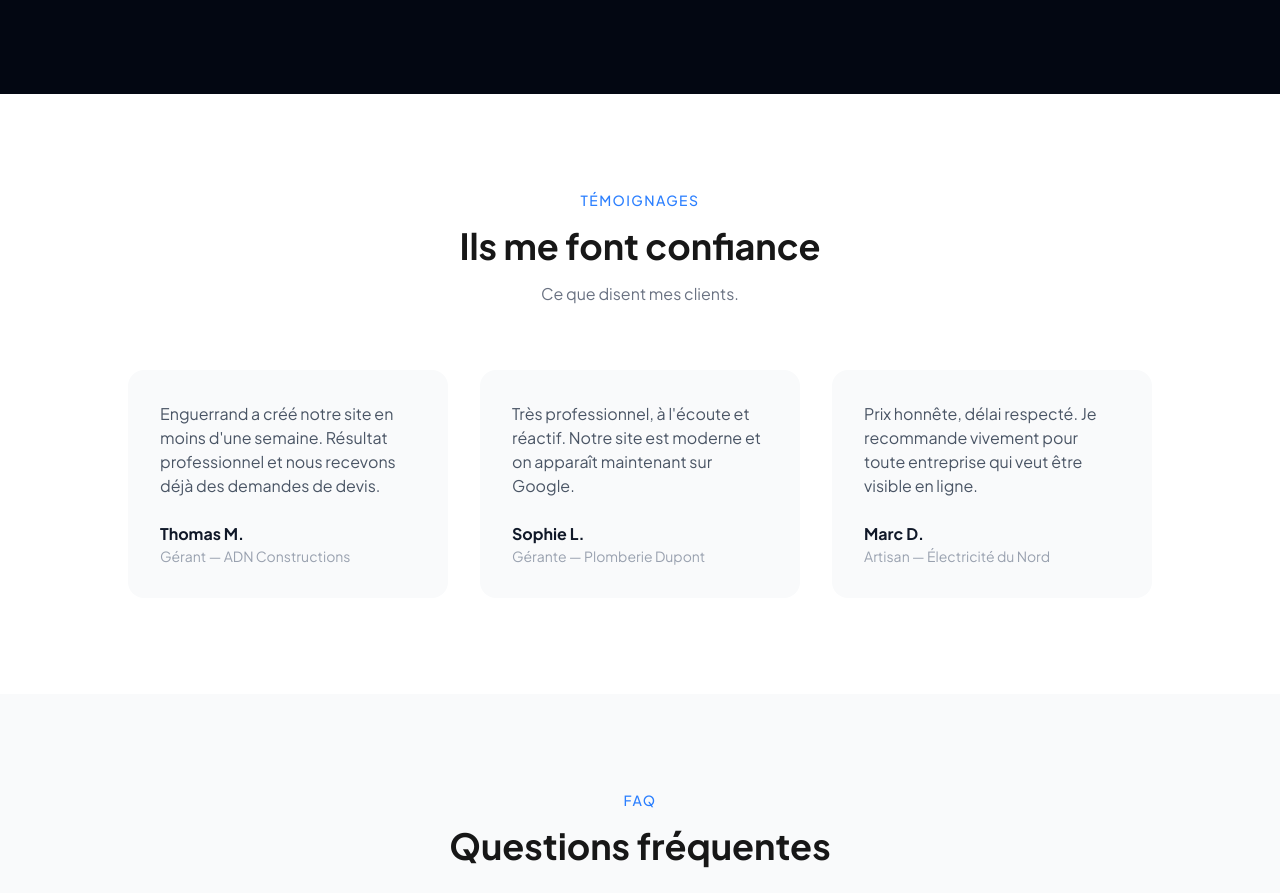
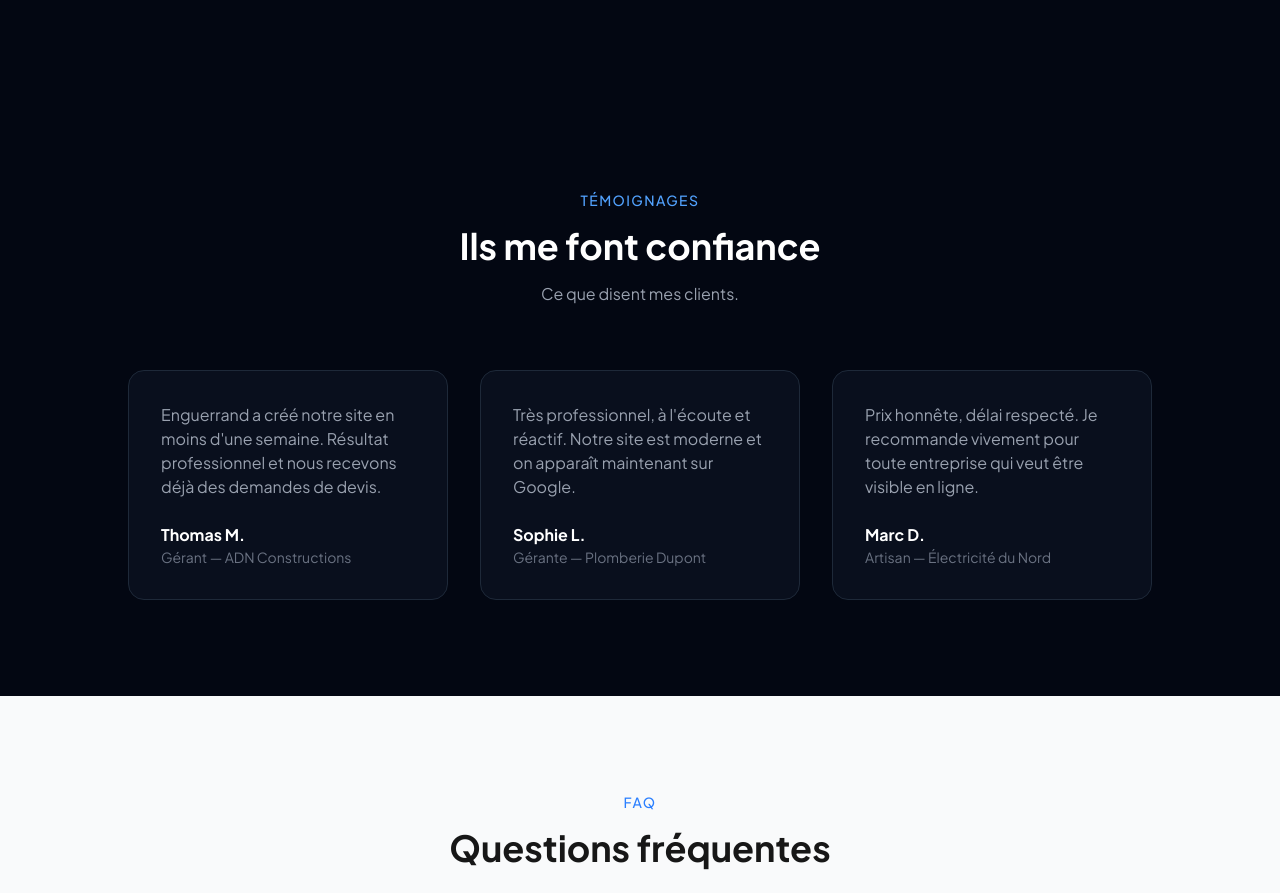
Before and after one commit to enguerrandbourghelle/agence-demo, a Next.js app: page / in a window 1280 px wide. Shown: the part 3466-4359 px from the top of the page. Built offline with nearby package versions, Linux system fonts and the light colour scheme.

Commit message:
feat: theme sombre sur Temoignages

```diff
--- a/components/Temoignages.tsx
+++ b/components/Temoignages.tsx
@@ -2,38 +2,38 @@ import AnimatedSection from "./AnimatedSection";
 
 export default function Temoignages() {
   return (
-    <section className="py-24 px-6 bg-white">
+    <section className="py-24 px-6 bg-gray-950">
       <div className="max-w-5xl mx-auto">
         <AnimatedSection>
-          <p className="text-sm font-medium text-blue-500 mb-4 tracking-widest uppercase text-center">Témoignages</p>
-          <h2 className="text-4xl font-bold text-center mb-4">Ils me font confiance</h2>
-          <p className="text-center text-gray-500 mb-16">Ce que disent mes clients.</p>
+          <p className="text-sm font-medium text-blue-400 mb-4 tracking-widest uppercase text-center">Témoignages</p>
+          <h2 className="text-4xl font-bold text-center mb-4 text-white">Ils me font confiance</h2>
+          <p className="text-center text-gray-400 mb-16">Ce que disent mes clients.</p>
         </AnimatedSection>
         <div className="grid grid-cols-1 md:grid-cols-3 gap-8">
           <AnimatedSection>
-            <div className="bg-gray-50 rounded-2xl p-8">
-              <p className="text-gray-600 mb-6">Enguerrand a créé notre site en moins d&apos;une semaine. Résultat professionnel et nous recevons déjà des demandes de devis.</p>
+            <div className="bg-gray-900/50 border border-gray-800 rounded-2xl p-8">
+              <p className="text-gray-400 mb-6">Enguerrand a créé notre site en moins d&apos;une semaine. Résultat professionnel et nous recevons déjà des demandes de devis.</p>
               <div>
-                <p className="font-bold text-gray-900">Thomas M.</p>
-                <p className="text-gray-400 text-sm">Gérant — ADN Constructions</p>
+                <p className="font-bold text-white">Thomas M.</p>
+                <p className="text-gray-500 text-sm">Gérant — ADN Constructions</p>
               </div>
             </div>
           </AnimatedSection>
           <AnimatedSection>
-            <div className="bg-gray-50 rounded-2xl p-8">
-              <p className="text-gray-600 mb-6">Très professionnel, à l&apos;écoute et réactif. Notre site est moderne et on apparaît maintenant sur Google.</p>
+            <div className="bg-gray-900/50 border border-gray-800 rounded-2xl p-8">
+              <p className="text-gray-400 mb-6">Très professionnel, à l&apos;écoute et réactif. Notre site est moderne et on apparaît maintenant sur Google.</p>
               <div>
-                <p className="font-bold text-gray-900">Sophie L.</p>
-                <p className="text-gray-400 text-sm">Gérante — Plomberie Dupont</p>
+                <p className="font-bold text-white">Sophie L.</p>
+                <p className="text-gray-500 text-sm">Gérante — Plomberie Dupont</p>
               </div>
             </div>
           </AnimatedSection>
           <AnimatedSection>
-            <div className="bg-gray-50 rounded-2xl p-8">
-              <p className="text-gray-600 mb-6">Prix honnête, délai respecté. Je recommande vivement pour toute entreprise qui veut être visible en ligne.</p>
+            <div className="bg-gray-900/50 border border-gray-800 rounded-2xl p-8">
+              <p className="text-gray-400 mb-6">Prix honnête, délai respecté. Je recommande vivement pour toute entreprise qui veut être visible en ligne.</p>
               <div>
-                <p className="font-bold text-gray-900">Marc D.</p>
-                <p className="text-gray-400 text-sm">Artisan — Électricité du Nord</p>
+                <p className="font-bold text-white">Marc D.</p>
+                <p className="text-gray-500 text-sm">Artisan — Électricité du Nord</p>
               </div>
             </div>
           </AnimatedSection>
```
